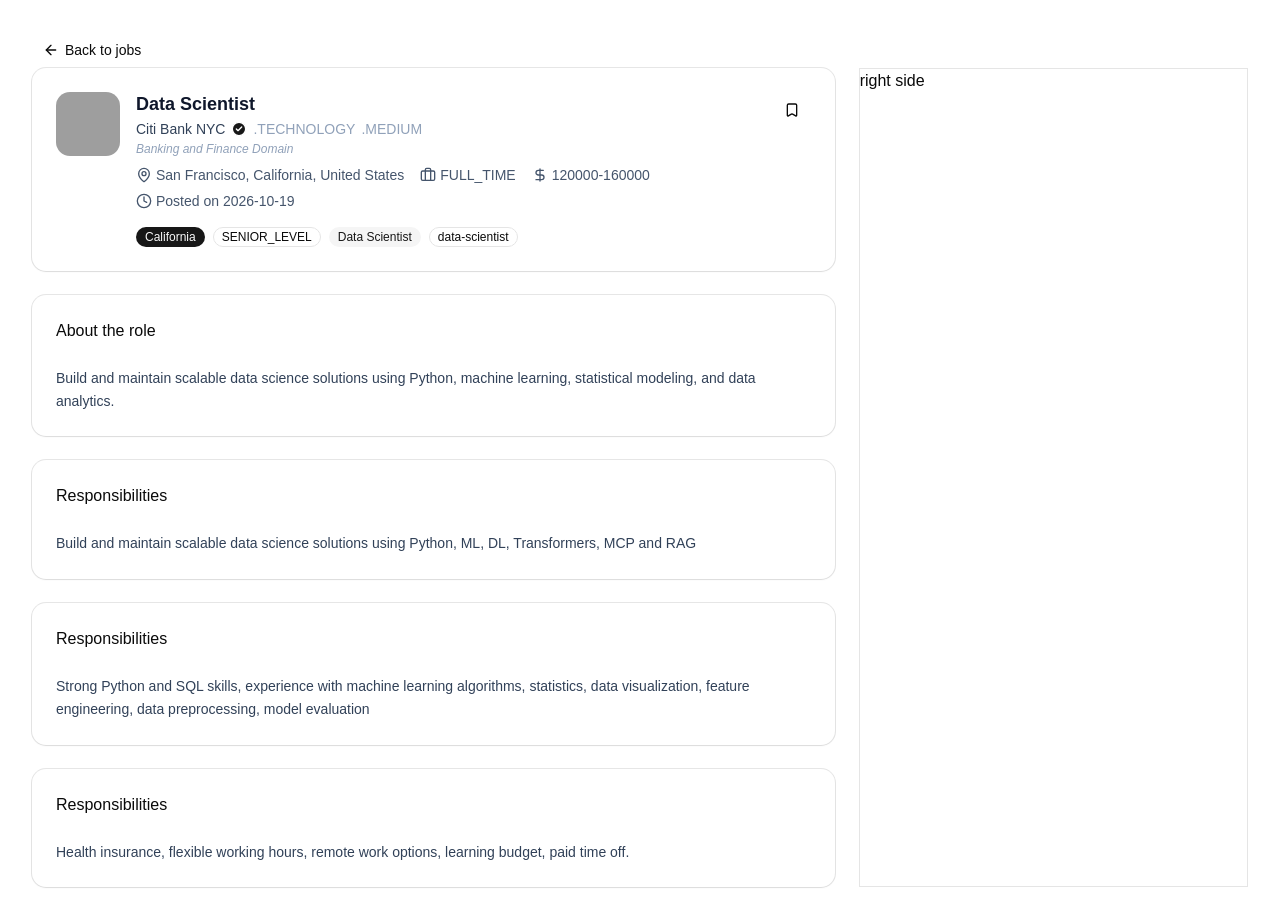
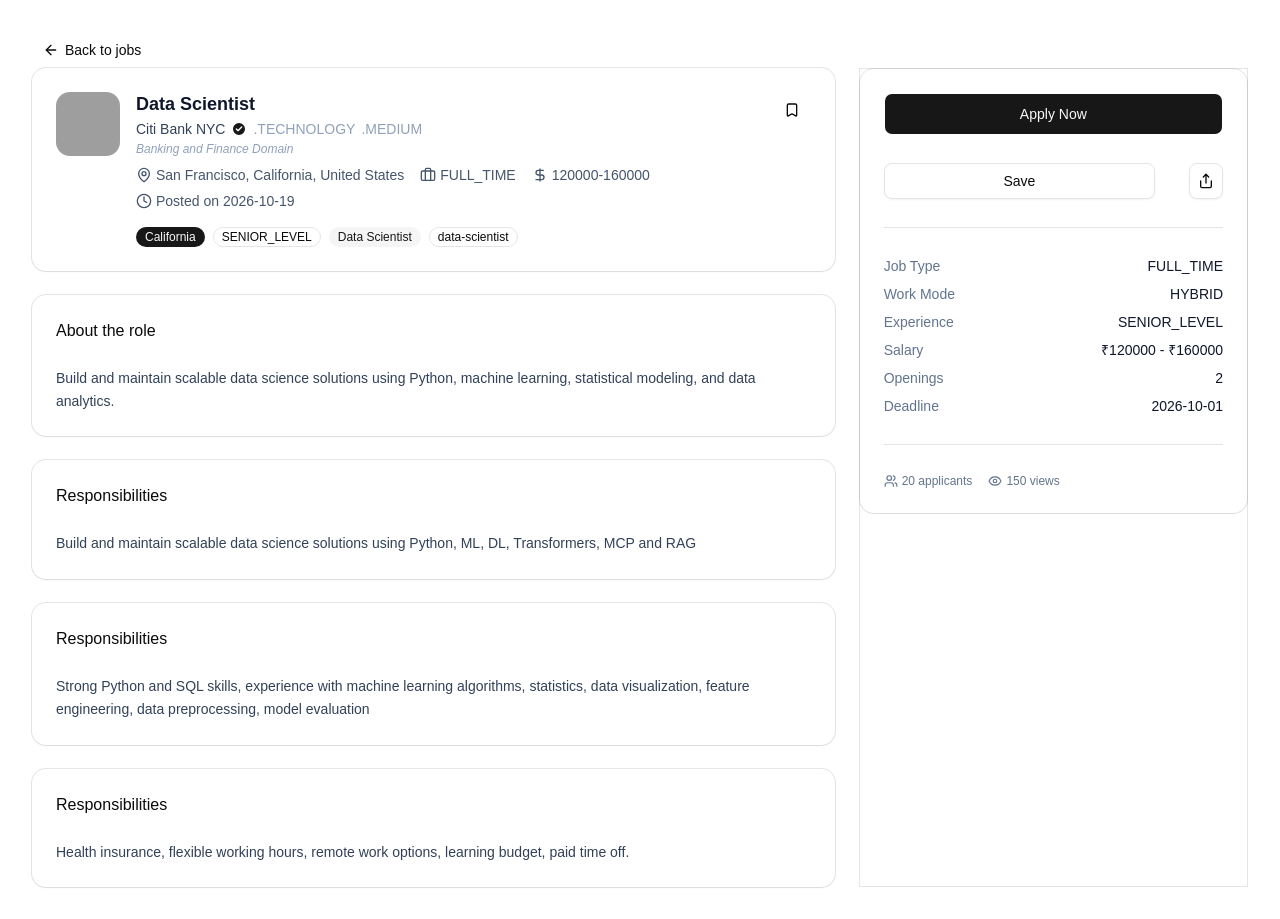
Before and after one commit to Devendra15197/job-portal-frontend, a React (Vite) app: page / in a window 1280 px wide. Built offline with nearby package versions, Linux system fonts and the light colour scheme; grey boxes are pictures that could not be loaded.

Commit message:
Added Apply Card

```diff
--- a/src/pages/user/jobs/DummyJob.js
+++ b/src/pages/user/jobs/DummyJob.js
@@ -91,7 +91,7 @@
     "experienceLevel": "SENIOR_LEVEL",
     "status": "OPEN",
     "openings": 2,
-    "applicationDeadline": null,
+    "applicationDeadline": "2026-10-01",
     "expiresAt": "2026-10-01",
     "active": true,
     "createdAt": "2026-10-19T14:49:07.322707",
--- a/src/pages/user/jobs/JobDeatails.jsx
+++ b/src/pages/user/jobs/JobDeatails.jsx
@@ -13,12 +13,15 @@
 import { Badge } from '../../../components/ui/badge'
 import { Separator } from '../../../components/ui/separator'
 import { Car } from 'lucide-react'
+import { Share } from 'lucide-react'
+import { User } from 'lucide-react'
+import { Eye } from 'lucide-react'
 
 const JobDeatails = () => {
     const location = [job.city, job.state, job.country].filter(Boolean).join(", ");
 
     return (
-        <div className='p-8'>
+        <div className='p-8 max-w-7xl max-auto'>
             <Button variant='ghost'>
                 <ArrowLeft />
                 Back to jobs
@@ -144,7 +147,63 @@
 
                 {/* Apply Card  */}
                 <div className='border'>
-                    right side
+                    <Card>
+                        <CardContent className={"space-y-4"}>
+                            <Button className={"w-full py-5"}>
+                                Apply Now
+                            </Button>
+                            <div className='flex gap-2 justify-between'>
+                                <Button variant='outline' className={"w-[80%]"}>Save</Button>
+                                <Button variant='outline' className={"w-[10%]"}>
+                                    <Share />
+                                </Button>
+                            </div>
+
+                            <Separator />
+                            <div className='text-sm text-slate-600 space-y-2'>
+                                <div className='flex items-center justify-between'>
+                                    <span className='text-slate-500'>Job Type</span>
+                                    <p className='text-slate-900 font-medium'>{job.jobType}</p>
+                                </div>
+
+                                <div className='flex items-center justify-between'>
+                                    <span className='text-slate-500'>Work Mode</span>
+                                    <p className='text-slate-900 font-medium'>{job.workMode}</p>
+                                </div>
+
+                                <div className='flex items-center justify-between'>
+                                    <span className='text-slate-500'>Experience</span>
+                                    <p className='text-slate-900 font-medium'>{job.experienceLevel}</p>
+                                </div>
+
+                                <div className='flex items-center justify-between'>
+                                    <span className='text-slate-500'>Salary</span>
+                                    <p className='text-slate-900 font-medium'>₹{job.minSalary} - ₹{job.maxSalary}</p>
+                                </div>
+
+                                <div className='flex items-center justify-between'>
+                                    <span className='text-slate-500'>Openings</span>
+                                    <p className='text-slate-900 font-medium'>{job.openings}</p>
+                                </div>
+
+                                <div className='flex items-center justify-between'>
+                                    <span className='text-slate-500'>Deadline</span>
+                                    <p className='text-slate-900 font-medium'>{job.applicationDeadline}</p>
+                                </div>
+                            </div>
+
+                            <Separator />
+
+                            <div className='flex gap-4 text-xs text-slate-500'>
+                                <span className='flex items-center gap-1'>
+                                    <Users className='h-3.5 w-3.5' /> 20 applicants
+                                </span>
+                                <span className='flex items-center gap-1'>
+                                    <Eye className='h-3.5 w-3.5' /> 150 views
+                                </span>
+                            </div>
+                        </CardContent>
+                    </Card>
                 </div>
             </div>
         </div>
```
